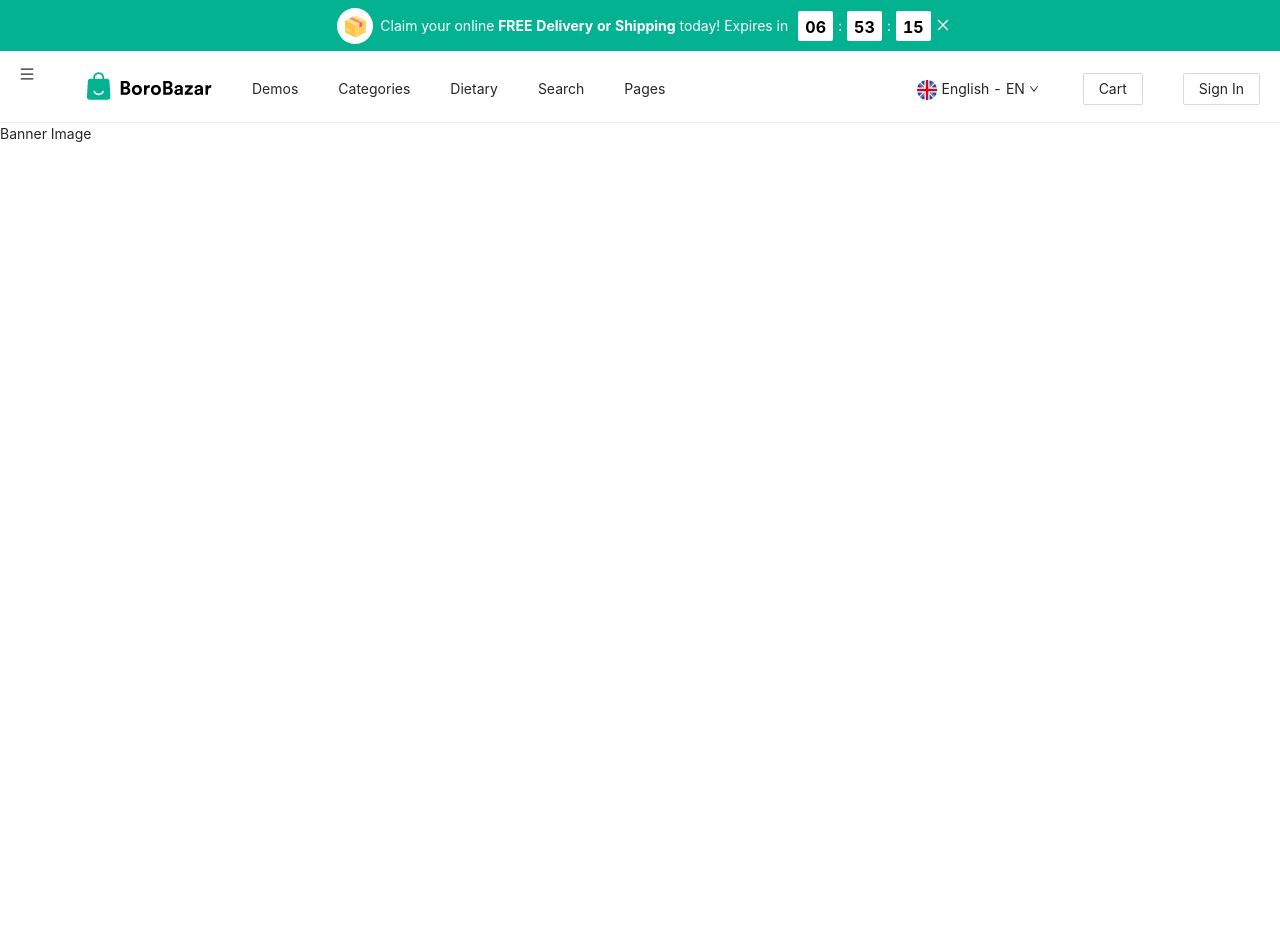
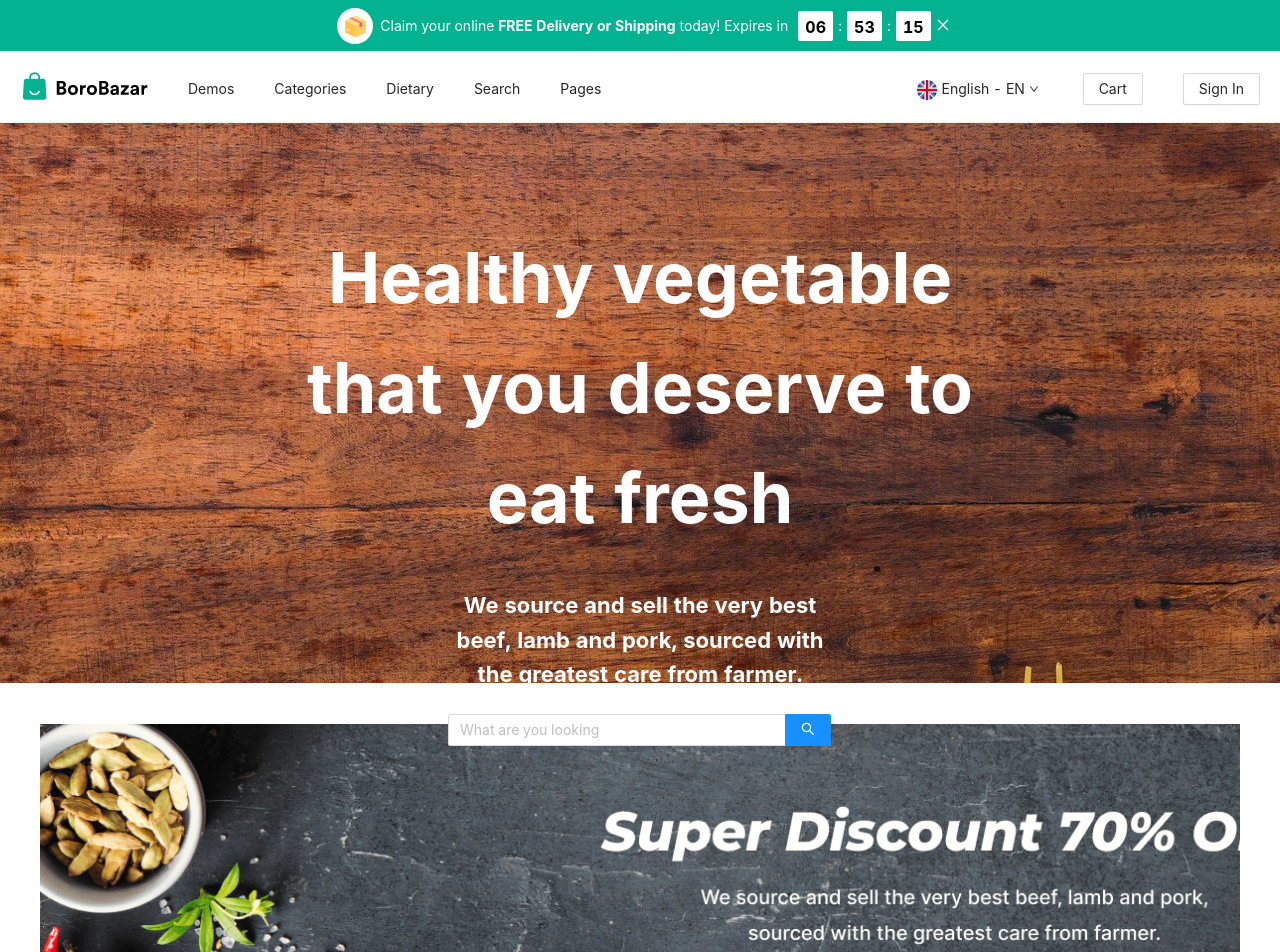
Before and after one commit to anwarhossain1/borobazar-6am, a React (Create React App) app: page / in a window 1280 px wide. Shown: the top 952 px of the page. Before the commit the page ends 800 px from the top, so only its background shows below. Built offline with nearby package versions, Linux system fonts and the light colour scheme.

Commit message:
homapage added with banner

```diff
--- a/src/components/Homepage/Banner.jsx
+++ b/src/components/Homepage/Banner.jsx
@@ -1,7 +1,29 @@
 import React from "react";
+import { Input, Space } from "antd";
+import { AudioOutlined } from "@ant-design/icons";
+import banner from "../../assets/images/banner.jpg";
+import "./banner.css";
+const { Search } = Input;
 
 const Banner = () => {
-  return <div>Banner Image</div>;
+  return (
+    <div>
+      <div className="banner">
+        <div className="banner__container">
+          <div className="banner__content">
+            <h1>Healthy vegetable that you deserve to eat fresh</h1>
+            <p>
+              We source and sell the very best beef, lamb and pork, sourced with
+              the greatest care from farmer.
+            </p>
+          </div>
+          <div className="search">
+            <Search placeholder="What are you looking" enterButton />
+          </div>
+        </div>
+      </div>
+    </div>
+  );
 };
 
 export default Banner;
--- a/src/components/Homepage/Homepage.jsx
+++ b/src/components/Homepage/Homepage.jsx
@@ -1,9 +1,12 @@
 import React from "react";
 import Banner from "./Banner";
+import "./homepage.css";
 const Homepage = () => {
   return (
     <div>
       <Banner />
+      <div className="super__discount" />
+      <div>Hello</div>
     </div>
   );
 };
--- /dev/null
+++ b/src/components/Homepage/banner.css
@@ -0,0 +1,79 @@
+.banner {
+  background: url("../../assets//images/banner.jpg");
+  width: 100%;
+  height: 70vh;
+}
+
+.banner__content {
+  padding-top: 100px;
+  text-align: center;
+  padding-left: 40px;
+  padding-right: 40px;
+}
+
+.banner__content > h1 {
+  color: #ffffff;
+  font-weight: bold;
+  font-size: 40px;
+}
+
+.banner__content > p {
+  color: white;
+  font-weight: bold;
+  font-size: 15px;
+}
+
+@media only screen and (min-width: 768px) {
+  .banner__content {
+    padding-top: 100px;
+    text-align: center;
+    padding-left: 40px;
+    padding-right: 40px;
+  }
+  .banner__content > h1 {
+    color: #ffffff;
+    font-weight: bold;
+    font-size: 30px;
+  }
+  .banner__content > p {
+    color: white;
+    font-weight: bold;
+    font-size: 15px;
+  }
+  .search {
+    padding-left: 35%;
+    padding-right: 35%;
+    border-radius: 14px;
+  }
+}
+
+@media only screen and (min-width: 992px) {
+  .banner__content {
+    padding-top: 100px;
+    text-align: center;
+    padding-left: 20%;
+    padding-right: 20%;
+  }
+  .banner__content > h1 {
+    color: #ffffff;
+    font-weight: bold;
+    font-size: 70px;
+  }
+  .banner__content > p {
+    color: white;
+    font-weight: bold;
+    font-size: 22px;
+    padding-left: 25%;
+    padding-right: 25%;
+  }
+  .search {
+    padding-left: 35%;
+    padding-right: 35%;
+    height: 100px;
+  }
+}
+@media (max-width: 481px) {
+  .search {
+    display: none;
+  }
+}
--- /dev/null
+++ b/src/components/Homepage/homepage.css
@@ -0,0 +1,6 @@
+.super__discount {
+  background: url("../../assets/images/superDiscount.png");
+  height: 40vh;
+  cursor: pointer;
+  margin: 40px;
+}
--- a/src/components/Navbars/Navbar.jsx
+++ b/src/components/Navbars/Navbar.jsx
@@ -48,7 +48,7 @@ const Navbar = () => {
   );
   return (
     <Menu mode="horizontal">
-      <Item icon={<MenuOutlined />} />
+      {/* <Item icon={<MenuOutlined />} /> */}
       <Item className="logo_bottom">
         <img alt="logo" src={logo} className="logo" />
       </Item>
```
Also changed, not shown: src/assets/images/banner.jpg (added), src/assets/images/superDiscount.png (added).
